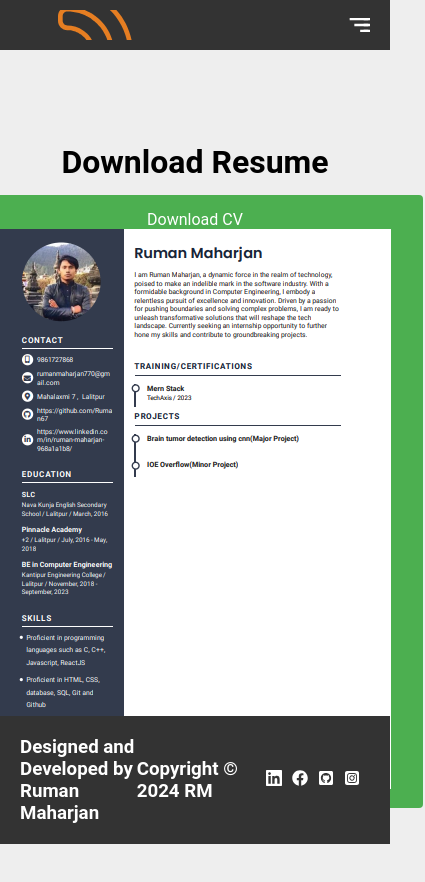
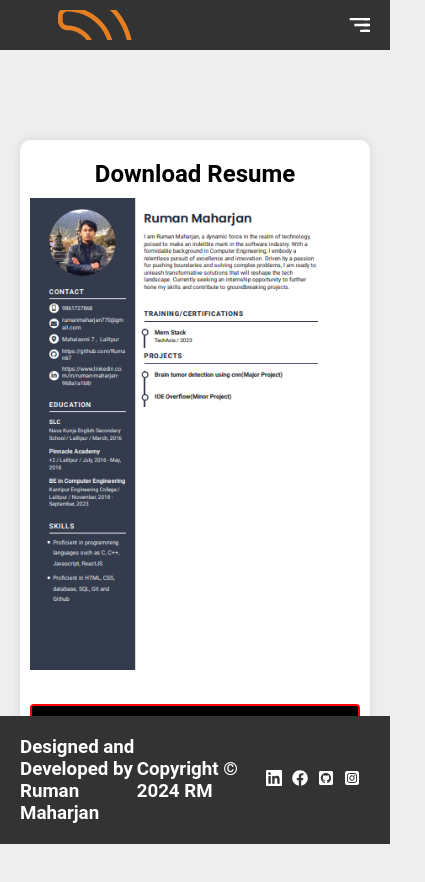
Before and after one commit to Ruman67/portfolio, a React (Create React App) app: page /resume in a window 390 px wide. Shown: the top 882 px of the page, 425 px wide, since content can reach past the window. After the commit the page ends 844 px from the top, so only its background shows below. Built offline with nearby package versions, Linux system fonts and the light colour scheme.

Commit message:
fixed the image n download section

```diff
--- a/src/Components/Resume/Resume.css
+++ b/src/Components/Resume/Resume.css
@@ -4,35 +4,59 @@
     flex-direction: column;
     justify-content: center;
     align-items: center;
-    height: 100vh; /* Set height to full viewport height */
+    min-height: calc(100vh - 50px); /* Adjust this value based on the height of your navbar */
+    padding: 20px;
+    box-sizing: border-box;
 }
 
 .resume-image {
     max-width: 100%;
+    height: auto;
     margin-bottom: 20px;
 }
 
 .download-section {
     text-align: center;
+    background-color: #fff;
+    padding: 20px;
+    border-radius: 10px;
+    box-shadow: 0 0 10px rgba(0, 0, 0, 0.1);
+    width: 100%;
+    max-width: 600px;
+    box-sizing: border-box;
 }
 
 /* Apply styles to the button */
-.resume-container button {
+.download-section button {
     background-color: #4CAF50;
     border: none;
     color: white;
     padding: 15px 32px;
-    text-align: center;
-    text-decoration: none;
-    display: inline-block;
     font-size: 16px;
-    margin: 4px 2px;
     cursor: pointer;
     border-radius: 4px;
+    margin-top: 10px;
+    width: 100%;
+    max-width: 200px;
 }
 
-/* Apply styles to the anchor tag within the button */
-.resume-container button a {
-    text-decoration: none;
-    color: white;
+.download-section button:hover {
+    background-color: #45a049;
 }
+
+/* Media Queries for Responsive Design */
+@media (max-width: 600px) {
+    .download-section {
+        padding: 10px;
+    }
+
+    .download-section h1 {
+        font-size: 1.5em;
+    }
+
+    .download-section button {
+        padding: 10px 20px;
+        font-size: 14px;
+        max-width: 100%;
+    }
+}
--- a/src/Components/Resume/ResumeIn.js
+++ b/src/Components/Resume/ResumeIn.js
@@ -1,13 +1,11 @@
 import React from 'react';
 import './Resume.css'; // Import the CSS file
-import images from './rum1.png';
+import resumeImage from './rum1.png'; // Import the image
 
 function ResumeIn() {
     const downloadImage = () => {
-        // Replace 'images' with the actual URL of your image
-        const imageURL = images;
         const link = document.createElement('a');
-        link.href = imageURL;
+        link.href = resumeImage;
         link.download = 'resume_image.png'; // Specify the name for the downloaded file
         document.body.appendChild(link);
         link.click();
@@ -18,9 +16,9 @@ function ResumeIn() {
         <div className="resume-container">
             <div className="download-section">
                 <h1>Download Resume</h1>
-                <button onClick={downloadImage}>
+                <img src={resumeImage} alt="Resume thumbnail" className="resume-image" />
+                <button onClick={downloadImage} aria-label="Download Resume" style={{ border: '2px solid red', backgroundColor: 'black' }}>
                     Download CV
-                    <img src={images} alt="Rum" />
                 </button>
             </div>
         </div>
```
